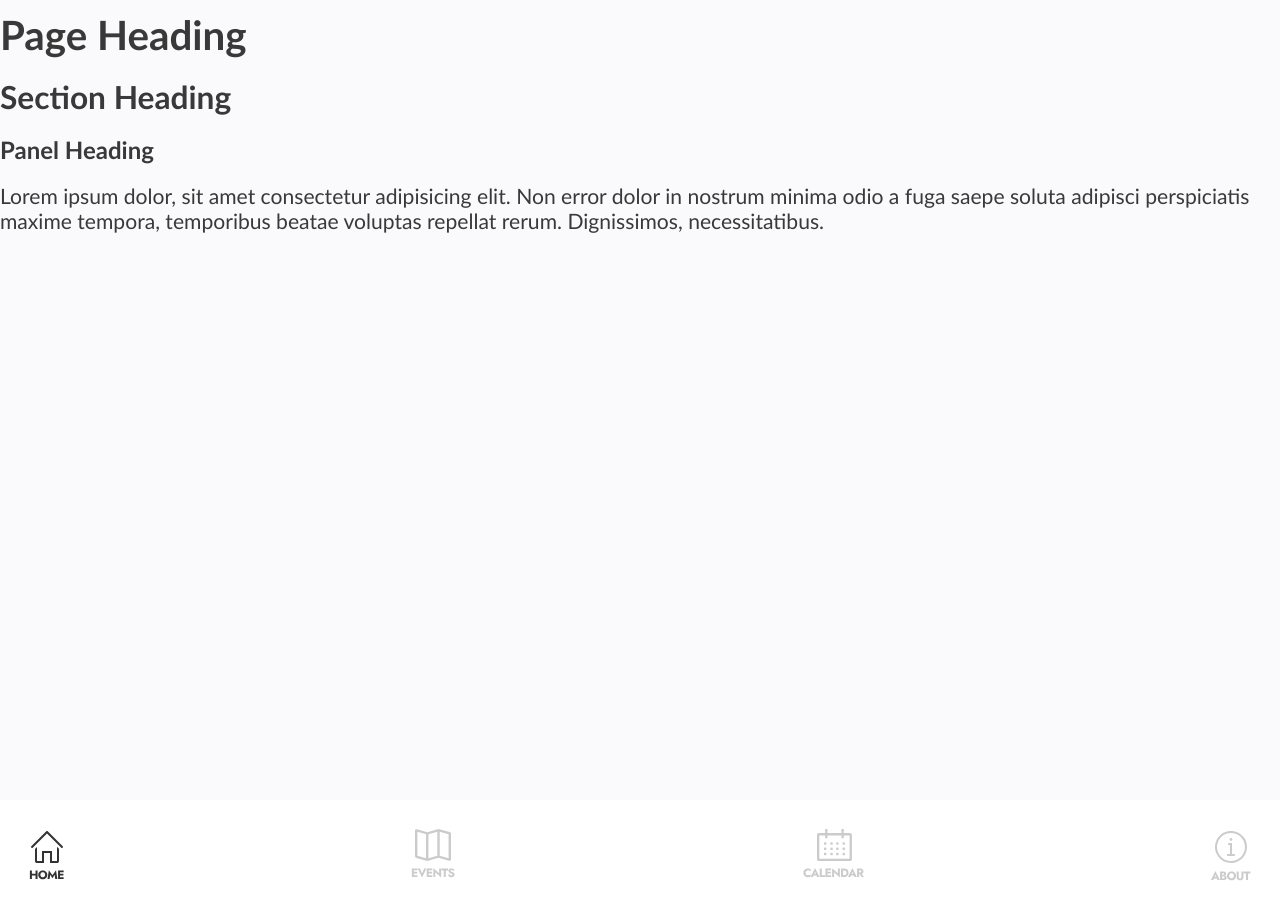
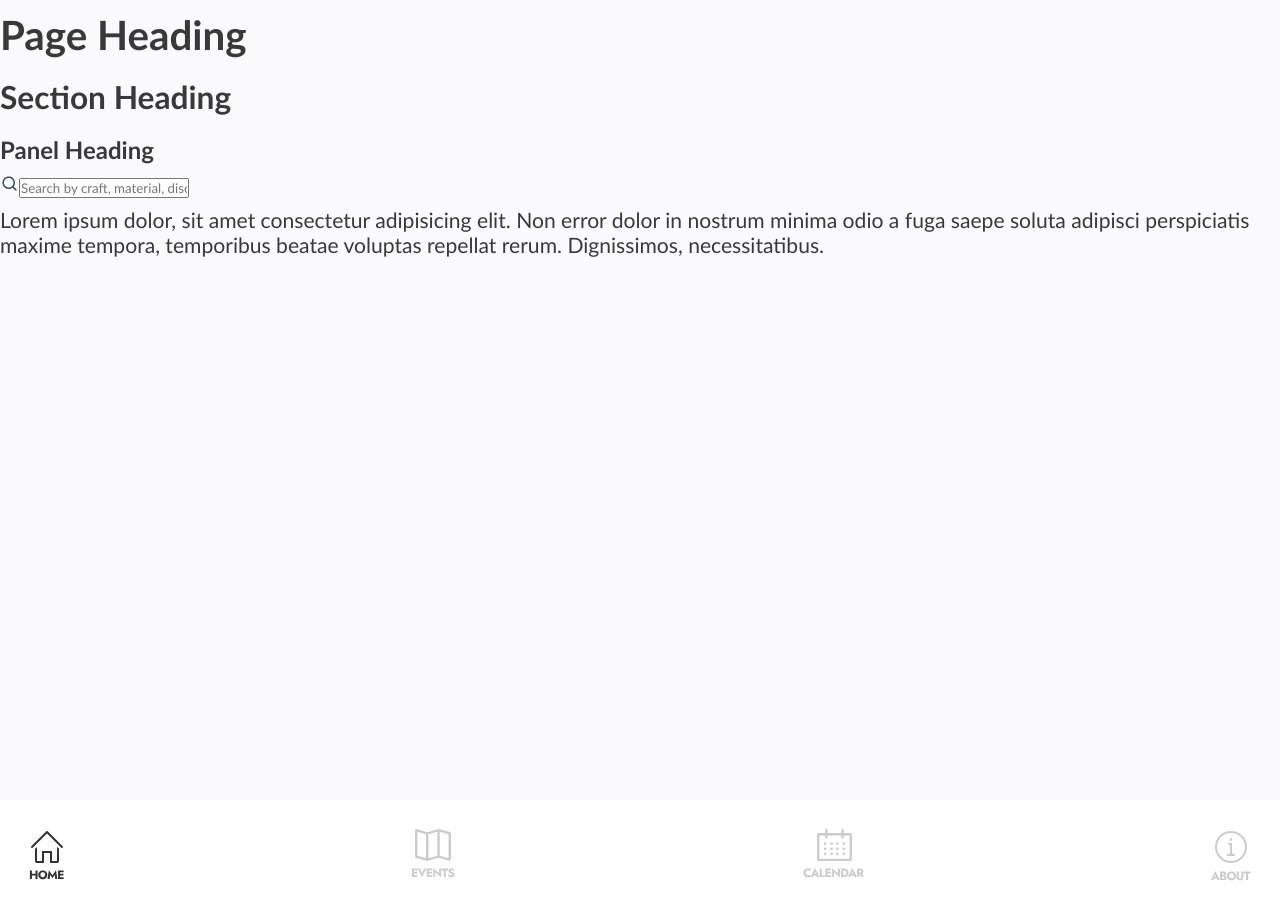
Before and after one commit to nology-tech/Union-Client-Project, a React (Vite) app: page /home in a window 1280 px wide. Built offline with nearby package versions, Linux system fonts and the light colour scheme.

Commit message:
created searchBar component & props

```diff
--- /dev/null
+++ b/src/components/SearchBar/SearchBar.tsx
@@ -0,0 +1,26 @@
+import "./SearchBar.scss";
+import search from "../../assets/icons/eva_search-fill.svg";
+
+type SearchBarProps = {
+  searchEvents: string;
+  handleInput: () => void;
+};
+
+const SearchBar = ({ handleInput, searchEvents }: SearchBarProps) => {
+  return (
+    <>
+      <div className="search">
+        <img src={search} className="search__image" />
+        <input
+          className="search__input"
+          type="text"
+          placeholder="Search by craft, material, discipline.."
+          value={searchEvents}
+          onInput={handleInput}
+        />
+      </div>
+    </>
+  );
+};
+
+export default SearchBar;
--- a/src/pages/Home/Home.tsx
+++ b/src/pages/Home/Home.tsx
@@ -1,4 +1,5 @@
 import Layout from "../../components/Layout/Layout";
+import SearchBar from "../../components/SearchBar/SearchBar";
 
 const Home = () => {
   return (
@@ -6,6 +7,7 @@ const Home = () => {
       <h1>Page Heading</h1>
       <h2>Section Heading</h2>
       <h3>Panel Heading</h3>
+      <SearchBar />
       <p>
         Lorem ipsum dolor, sit amet consectetur adipisicing elit. Non error
         dolor in nostrum minima odio a fuga saepe soluta adipisci perspiciatis
```
Also changed, not shown: src/assets/icons/eva_search-fill.svg (added), src/components/SearchBar/SearchBar.scss (added), src/pages/Events/Events.scss (added), src/pages/Events/Events.tsx (added).
